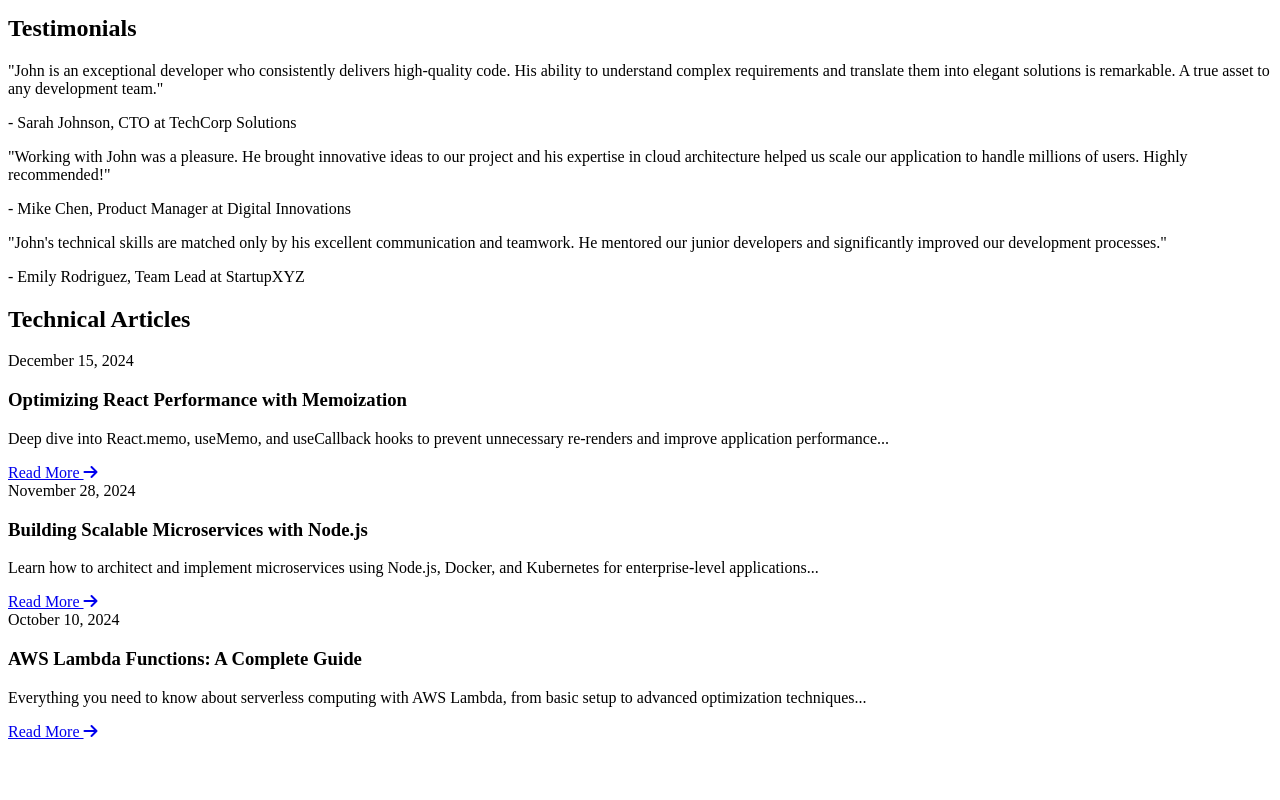
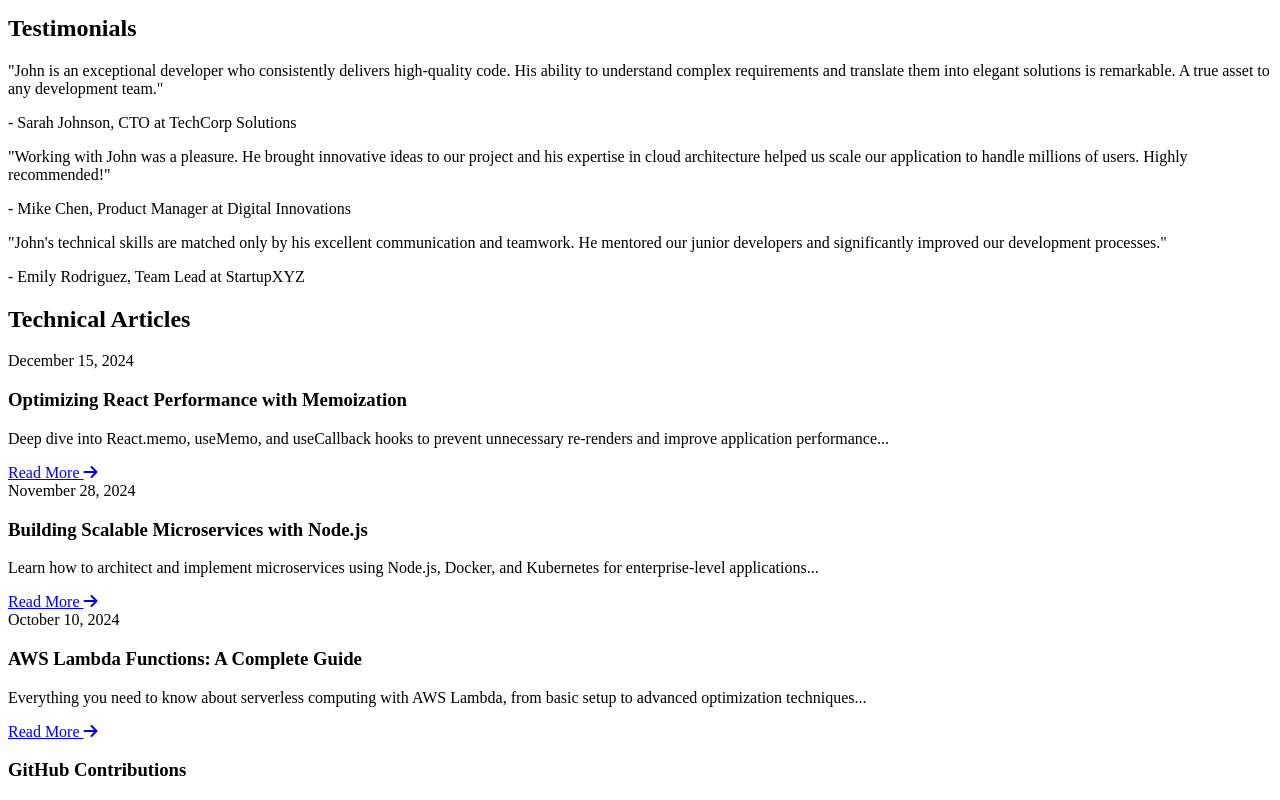
Before and after one commit to Barsu5489/Barsulai-Portfolio, a plain HTML site: page index.html in a window 1280 px wide. Shown: the part 2247-3047 px from the top of the page. Before the commit the page ends 2996 px from the top, so only its background shows below. Drawn offline with Linux system fonts and the light colour scheme.

Commit message:
feat(github): Add github contribution section

```diff
--- a/index.html
+++ b/index.html
@@ -420,6 +420,14 @@
             </article>
         </div>
     </section>
+      <!-- GitHub Contributions -->
+    <section class="section fade-in">
+        <div class="github-graph">
+            <h3 class="github-title">GitHub Contributions</h3>
+            <div class="contribution-graph" id="contributionGraph"></div>
+        </div>
+    </section>
+
 
 </body>
 </html>
```
